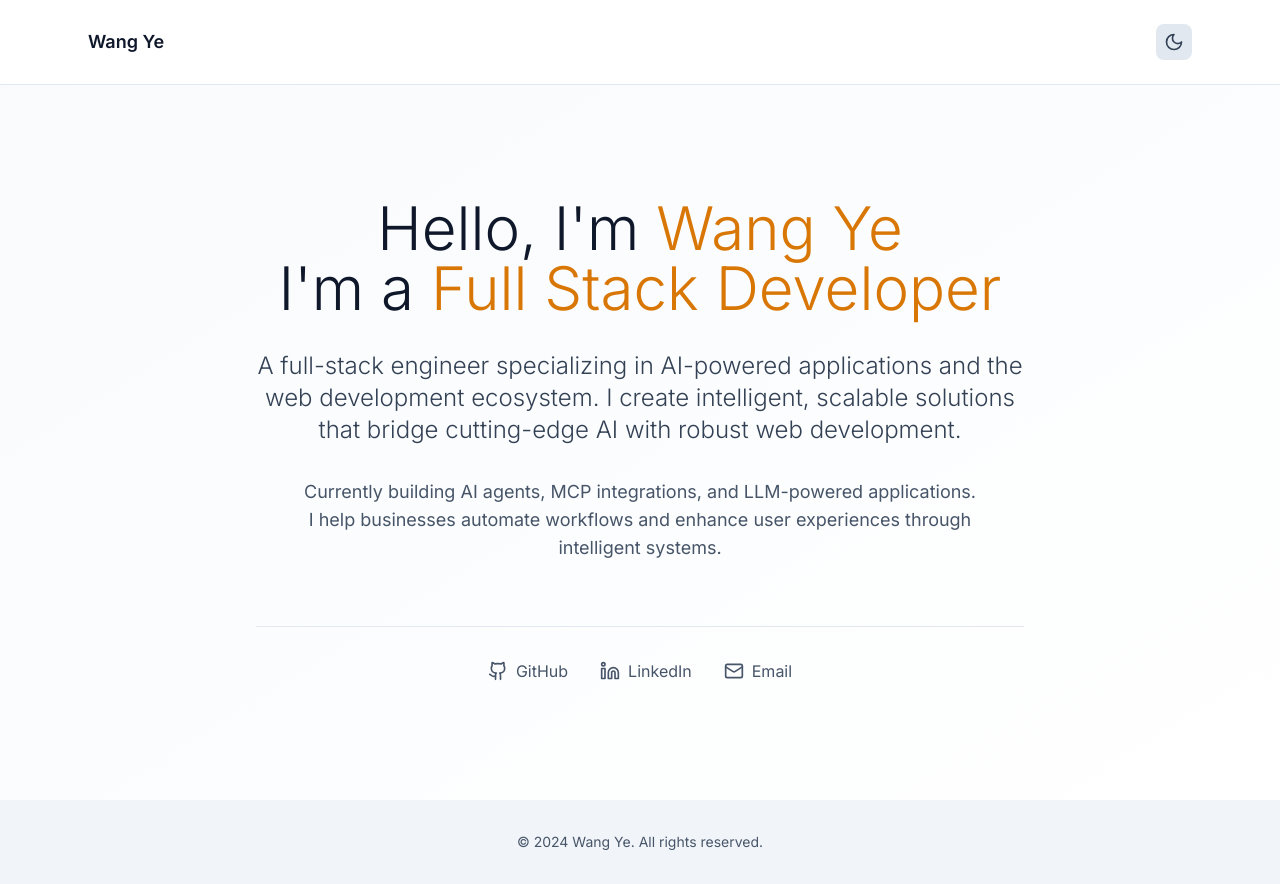
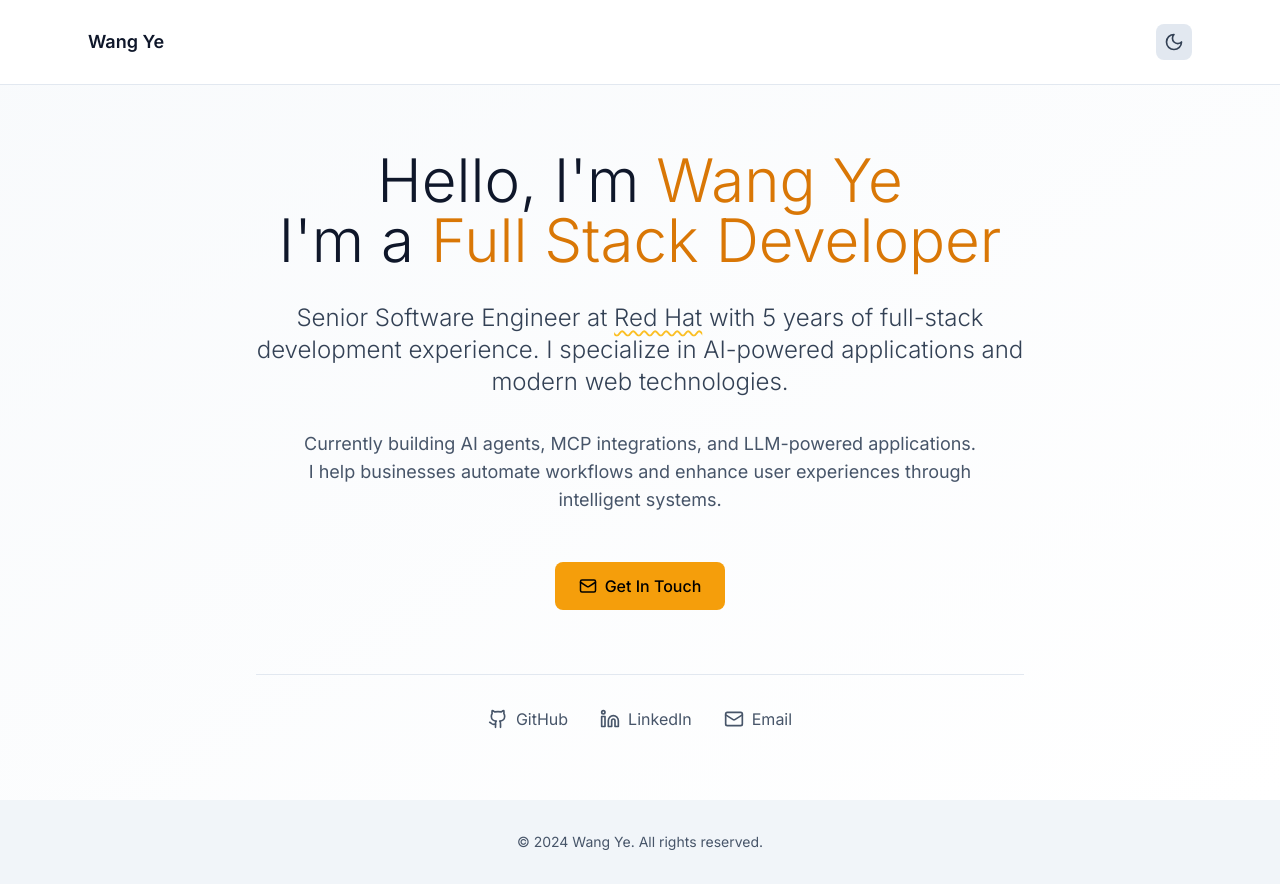
Before and after one commit to wangyedev/wyecv, a Next.js app: page / in a window 1280 px wide. Built offline with nearby package versions, Linux system fonts and the light colour scheme.

Commit message:
feat: enhance MainContent with updated job title, new wavy underline style, and email contact button

```diff
--- a/app/globals.css
+++ b/app/globals.css
@@ -32,4 +32,12 @@ html {
   .underline-link {
     @apply underline underline-offset-4 decoration-1 hover:decoration-2 transition-all duration-200;
   }
+
+  .wavy-underline {
+    text-decoration: underline;
+    text-decoration-color: #fbbf24;
+    text-decoration-style: wavy;
+    text-underline-offset: 4px;
+    text-decoration-thickness: 2px;
+  }
 }
--- a/app/layout.tsx
+++ b/app/layout.tsx
@@ -8,7 +8,7 @@ const inter = Inter({ subsets: ["latin"] });
 export const metadata = {
   title: "Wang Ye - Full Stack Developer",
   description:
-    "A full-stack engineer specializing in AI-powered applications and React ecosystem.",
+    "Senior Software Engineer at Red Hat with 5 years of full-stack development experience, specializing in AI-powered applications.",
   keywords: [
     "Full Stack Developer",
     "AI Agent",
--- a/components/MainContent.tsx
+++ b/components/MainContent.tsx
@@ -13,9 +13,17 @@ export default function MainContent() {
           </h1>
 
           <p className="text-xl md:text-2xl text-slate-700 dark:text-white/80 font-light leading-relaxed max-w-3xl mx-auto">
-            A full-stack engineer specializing in AI-powered applications and
-            the web development ecosystem. I create intelligent, scalable
-            solutions that bridge cutting-edge AI with robust web development.
+            Senior Software Engineer at{" "}
+            <a
+              href="https://www.redhat.com"
+              target="_blank"
+              rel="noopener noreferrer"
+              className="wavy-underline text-slate-700 dark:text-white/80 hover:text-slate-900 dark:hover:text-white transition-colors duration-200"
+            >
+              Red Hat
+            </a>{" "}
+            with 5 years of full-stack development experience. I specialize in
+            AI-powered applications and modern web technologies.
           </p>
 
           <p className="text-lg text-slate-600 dark:text-white/70 max-w-2xl mx-auto">
@@ -23,6 +31,17 @@ export default function MainContent() {
             applications. I help businesses automate workflows and enhance user
             experiences through intelligent systems.
           </p>
+        </div>
+
+        {/* Email Button */}
+        <div className="mt-12">
+          <a
+            href="mailto:wangyecv@gmail.com"
+            className="inline-flex items-center space-x-2 bg-gold-500 hover:bg-gold-600 text-black font-medium px-6 py-3 rounded-lg transition-colors duration-200"
+          >
+            <Mail size={18} />
+            <span>Get In Touch</span>
+          </a>
         </div>
 
         {/* Social Links */}
```
